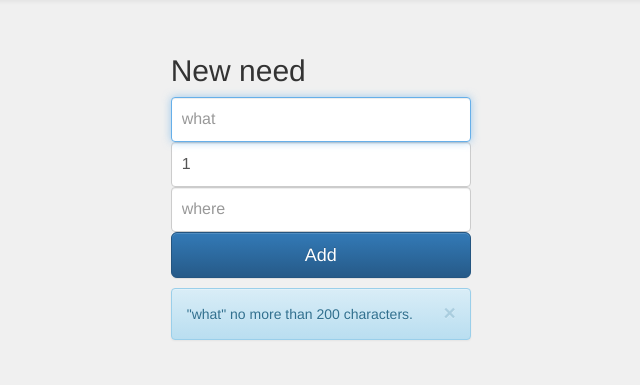
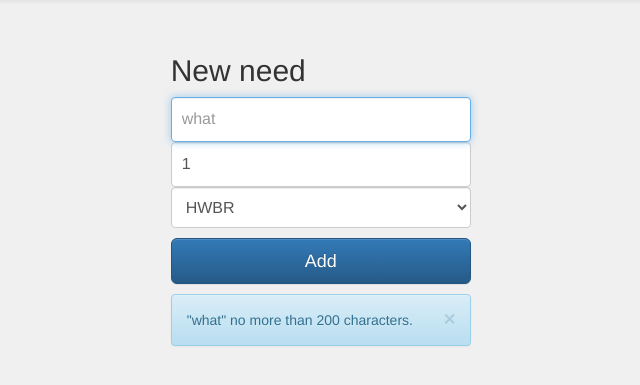
Before and after one commit to hrohilft/need, a Django app: page /new/ in a window 1280 px wide. Shown: the part 51-436 px from the top of the page, without its empty margins (386-1026 px from the left). Run offline with Django 3.2, Linux system fonts and the light colour scheme; some libraries are stand-ins or nearby versions.

Commit message:
select for where

```diff
--- a/need/models.py
+++ b/need/models.py
@@ -5,9 +5,9 @@ from django.utils import timezone
 class Need(models.Model):
 	what = models.CharField(max_length=200)
 	amount = models.PositiveSmallIntegerField(default=1)
-	where = models.CharField(max_length=200)
-	#PLACES = (('HWBR', 'HWBR'), ('Emporhalle', 'Emporhalle'), ('Physik', 'Physik'),)
-	#place = models.CharField(max_length=1, choices=PLACES, default='HWBR')
+#	where = models.CharField(max_length=200)
+	PLACES = (('H', 'HWBR'), ('E', 'Emporhalle'), ('P', 'Physik'),)
+	where = models.CharField(max_length=1, choices=PLACES, default='H')
 	pub_date = models.DateTimeField('date published')
 	done = models.BooleanField(default=False)
 
--- a/need/templates/need/detail.html
+++ b/need/templates/need/detail.html
@@ -18,9 +18,9 @@
 			<p>{% trans "amount" %} = {{ need.amount }}</p>
 			{% get_current_language_bidi as LANGUAGE_BIDI %}
 			{% if LANGUAGE_BIDI %}
-			<p>{{ need.where }} = {% trans "where" %}</p>
+			<p>{{ need.get_where_display }} = {% trans "where" %}</p>
 			{% else %}
-			<p>{% trans "where" %} = {{ need.where }}</p>
+			<p>{% trans "where" %} = {{ need.get_where_display }}</p>
 			{% endif %}
 			<p>{{ need.pub_date }}</p>
 
--- a/need/templates/need/index.html
+++ b/need/templates/need/index.html
@@ -27,9 +27,9 @@
 							{% endif %}
 							<br>
 							{% if LANGUAGE_BIDI %}
-								{{ need.where }}={% trans "where" %}
+								{{ need.get_where_display }}={% trans "where" %}
 							{% else %}
-								{% trans "where" %}={{ need.where }}
+								{% trans "where" %}={{ need.get_where_display }}
 							{% endif %}
 							<br>
 							{{ need.pub_date }}
--- a/need/templates/need/new.html
+++ b/need/templates/need/new.html
@@ -17,30 +17,35 @@
 				<input id="id_what" maxlength="200" name="what" type="text" class="form-control" placeholder="{% trans "what" %}" required autofocus>
 
 				<label for="id_amount" class="sr-only">{% trans "amount" %}</label>
-				<input id="id_amount" name="amount" type="number" value="1" class="form-control" placeholder="{% trans "amount" %}" required>
+				<input id="id_amount" name="amount" type="number" value="1" min="1" class="form-control" placeholder="{% trans "amount" %}" required>
 
 				<label for="id_where" class="sr-only">{% trans "where" %}</label>
-				<input id="id_where" maxlength="200" name="where" type="text" class="form-control" placeholder="{% trans "where" %}" required>
+				<select id="id_where" name="where" class="form-control">
+					<option value="H" selected="selected">HWBR</option>
+					<option value="E">Emporhalle</option>
+					<option value="P">Physik</option>
+				</select>
+
+				<p></p>
 
 				<button class="btn btn-lg btn-primary btn-block" type="submit">{% trans "Add" %}</button>
 				<input type="hidden" name="next" value="{{ next }}" />
 
 				<p></p>
+
 				<div class="alert alert-info alert-dismissible" role="alert">
 					<button type="button" class="close" data-dismiss="alert" aria-label="Close"><span aria-hidden="true">&times;</span></button>
 					"{% trans "what" %}" {% trans "no more than 200 characters." %}
 				</div>
 
-				{% if form.errors %}
+				{% if error_message %}
 				<div class="alert alert-warning alert-dismissible" role="alert">
 				  <button type="button" class="close" data-dismiss="alert" aria-label="Close"><span aria-hidden="true">&times;</span></button>
-				  {{ form.errors }}
+				  {{ error_message }}
 				</div>
 				{% endif %}
 			</form>
-
 		</div>
-
 	</div>
 
 	<div class="col-xs-12 col-md-1">
--- a/need/views.py
+++ b/need/views.py
@@ -25,13 +25,16 @@ def detail(request, pk):
 
 def new(request):
 	if request.method == "POST":
+		print(request)
 		form = NeedForm(request.POST)
 		if form.is_valid():
+			print("valid")
 			need = form.save(commit=False)
 			need.pub_date = timezone.now()
 			need.save()
 			return HttpResponseRedirect(reverse('need:index'))
 		else:
+			print("not valid")
 			form = NeedForm()
 			# Translators: This error message appears on the new need form page
 			return render(request, 'need/new.html', {'error_message': _("wrong input"), 'form': form})
```
Also changed, not shown: need/migrations/0003_auto_20151006_2040.py (added), need/migrations/0004_auto_20151006_2106.py (added).
